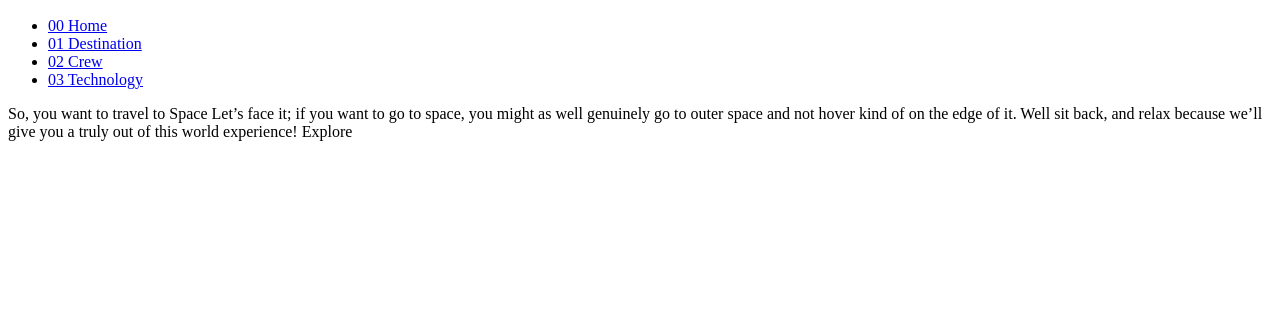
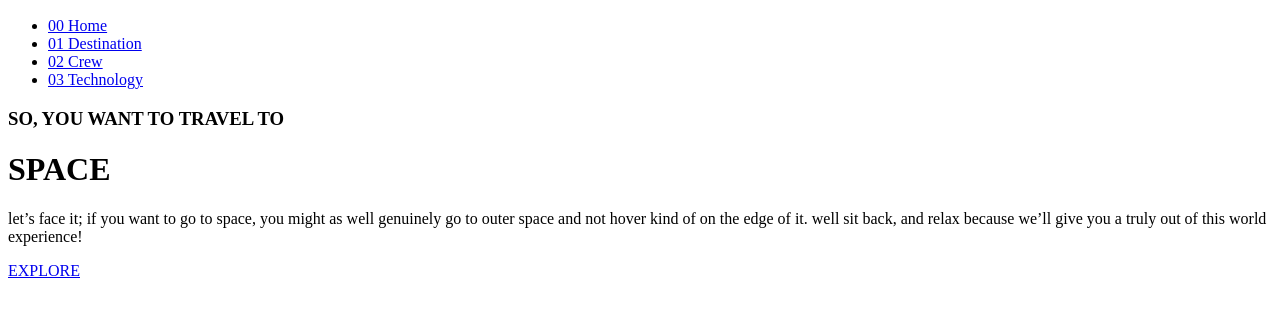
Before and after one commit to HardikPratap/space-tourism-website, a plain HTML site: page index.html in a window 1280 px wide. Shown: the part 59-376 px from the top of the page. Drawn offline with Linux system fonts and the light colour scheme.

Commit message:
writing homepage

```diff
--- a/index.html
+++ b/index.html
@@ -34,19 +34,25 @@
         </ul>
       </div>
     </nav>
+
+    <!-- Homepage  -->
+     <div class="home-page">
+      <div class="text">
+        <h3>SO, YOU WANT TO TRAVEL TO</h3>
+       <H1>SPACE</H1>
+       <p>let’s face it; if you want to go to space, you might as well genuinely go to outer space and not hover kind of on the edge of it. well sit back, and relax because we’ll give you a truly out of this world experience!</p>
+    </div>
+
+    <div class="explore-btn">
+      <a href="#Destination" class="explore-btn">EXPLORE</a>
+
+    </div>
+    </div>
+
+
    </header>
-
-   <!-- Homepage -->
 
 
 
-  So, you want to travel to
-  Space
-  Let’s face it; if you want to go to space, you might as well genuinely go to
-  outer space and not hover kind of on the edge of it. Well sit back, and relax
-  because we’ll give you a truly out of this world experience!
-
-  Explore
-
 </body>
 </html>
```
